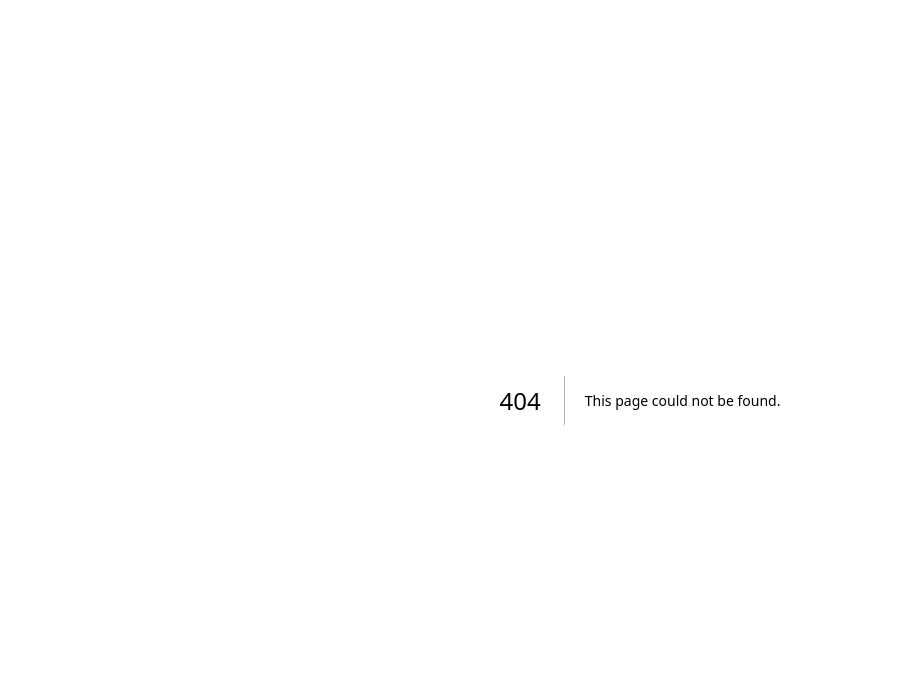
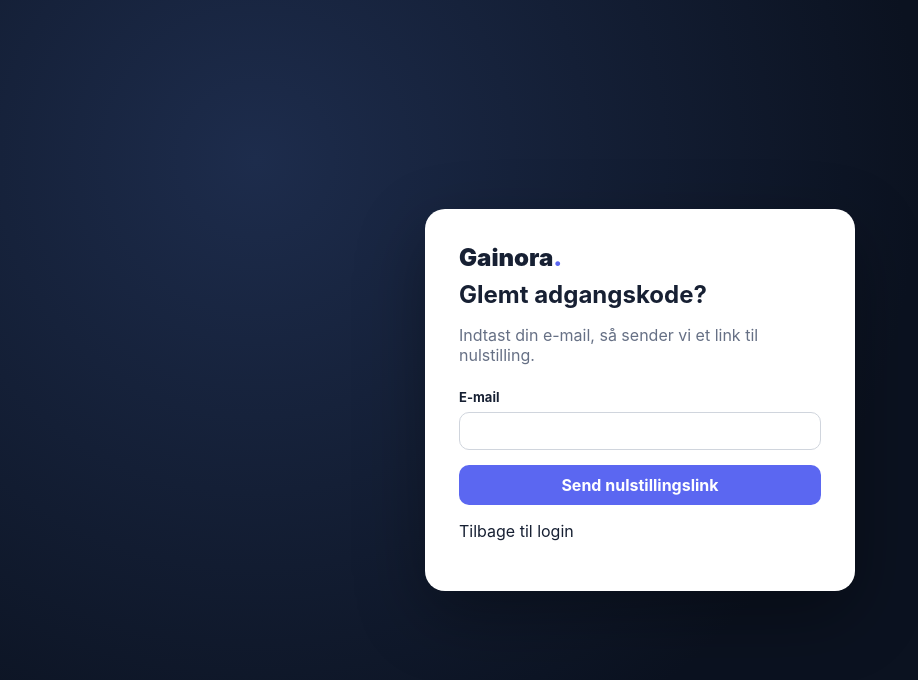
Before and after one commit to expicom-jpg/gainora, a Next.js app: page /forgot-password in a window 1280 px wide. Before the commit this address had no page. Shown: the top 680 px of the page, without its empty margins (0-918 px from the left). Built offline with nearby package versions, Linux system fonts and the light colour scheme.

Commit message:
Add password recovery flow: src/app/forgot-password/page.tsx

```diff
--- /dev/null
+++ b/src/app/forgot-password/page.tsx
@@ -0,0 +1,8 @@
+"use client";
+import {FormEvent,useState} from "react";
+import Link from "next/link";
+import {createSupabaseBrowserClient} from "@/lib/supabase/browser";
+export default function ForgotPasswordPage(){
+const[email,setEmail]=useState("");const[busy,setBusy]=useState(false);const[message,setMessage]=useState<string|null>(null);const[error,setError]=useState<string|null>(null);
+async function submit(event:FormEvent<HTMLFormElement>){event.preventDefault();setBusy(true);setMessage(null);setError(null);try{const supabase=createSupabaseBrowserClient();const{error:sendError}=await supabase.auth.resetPasswordForEmail(email.trim(),{redirectTo:window.location.origin+"/auth/recovery"});if(sendError)throw sendError;setMessage("Hvis der findes en konto med denne e-mail, modtager du et link til at vælge en ny adgangskode. Tjek også spam.")}catch(cause){setError(cause instanceof Error?cause.message:"Kunne ikke sende linket. Prøv igen.")}finally{setBusy(false)}}
+return <main className="auth"><section className="auth-card"><div className="auth-brand">Gainora<span>.</span></div><h1>Glemt adgangskode?</h1><p className="muted">Indtast din e-mail, så sender vi et link til nulstilling.</p><form onSubmit={submit}><label className="field">E-mail<input type="email" autoComplete="email" value={email} onChange={e=>setEmail(e.target.value)} required/></label><button disabled={busy} type="submit">{busy?"Sender...":"Send nulstillingslink"}</button>{message?<p role="status">{message}</p>:null}{error?<p role="alert" style={{color:"var(--bad)"}}>{error}</p>:null}</form><p><Link href="/login">Tilbage til login</Link></p></section></main>}
```
